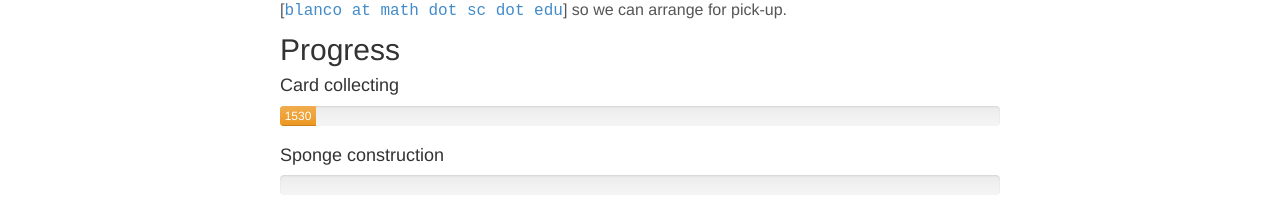
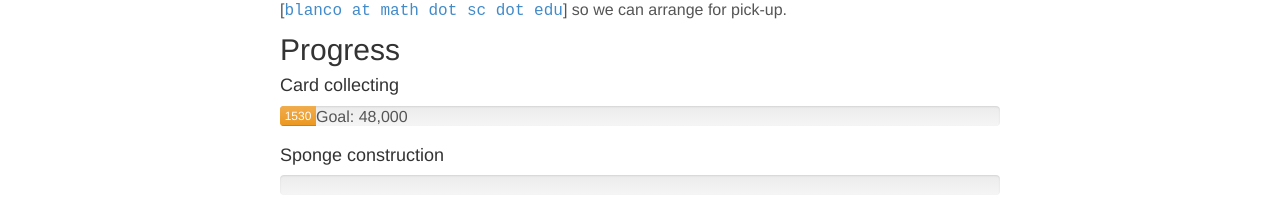
Before and after one commit to blancosilva/blancosilva.github.io, a Jekyll site: the page built from _posts/2014-11-05-Menger-Sponges.md, in a window 1280 px wide and 900 px high, scrolled down 1876 px. Shown: the part 685-897 px from the top of the window. Built offline with Jekyll 4.4.1, drawn with Linux system fonts in a browser that asks for light colours; nearby versions of some CDN libraries; formulas are drawn with MathJax 3; comment, search, counter and statistics services are not loaded.

Commit message:
Added support for progress bars in Menger Sponge post

```diff
--- a/_posts/2014-11-05-Menger-Sponges.md
+++ b/_posts/2014-11-05-Menger-Sponges.md
@@ -69,7 +69,7 @@
 	<div class="progress-bar progress-bar-success" style="width: 5%"><span class="sr-only">Level-2</span></div>
 	<div class="progress-bar progress-bar-warning" style="width: 5%"><span class="sr-only">Level-2</span></div>
 	<div class="progress-bar progress-bar-danger" style="width: 5%"><span class='sr-only'>Level-2</span></div> -->
-</div>
+<span>Goal: 48,000</span></div>
 
 #### Sponge construction
 
```
Also changed, not shown: 3 other files.
